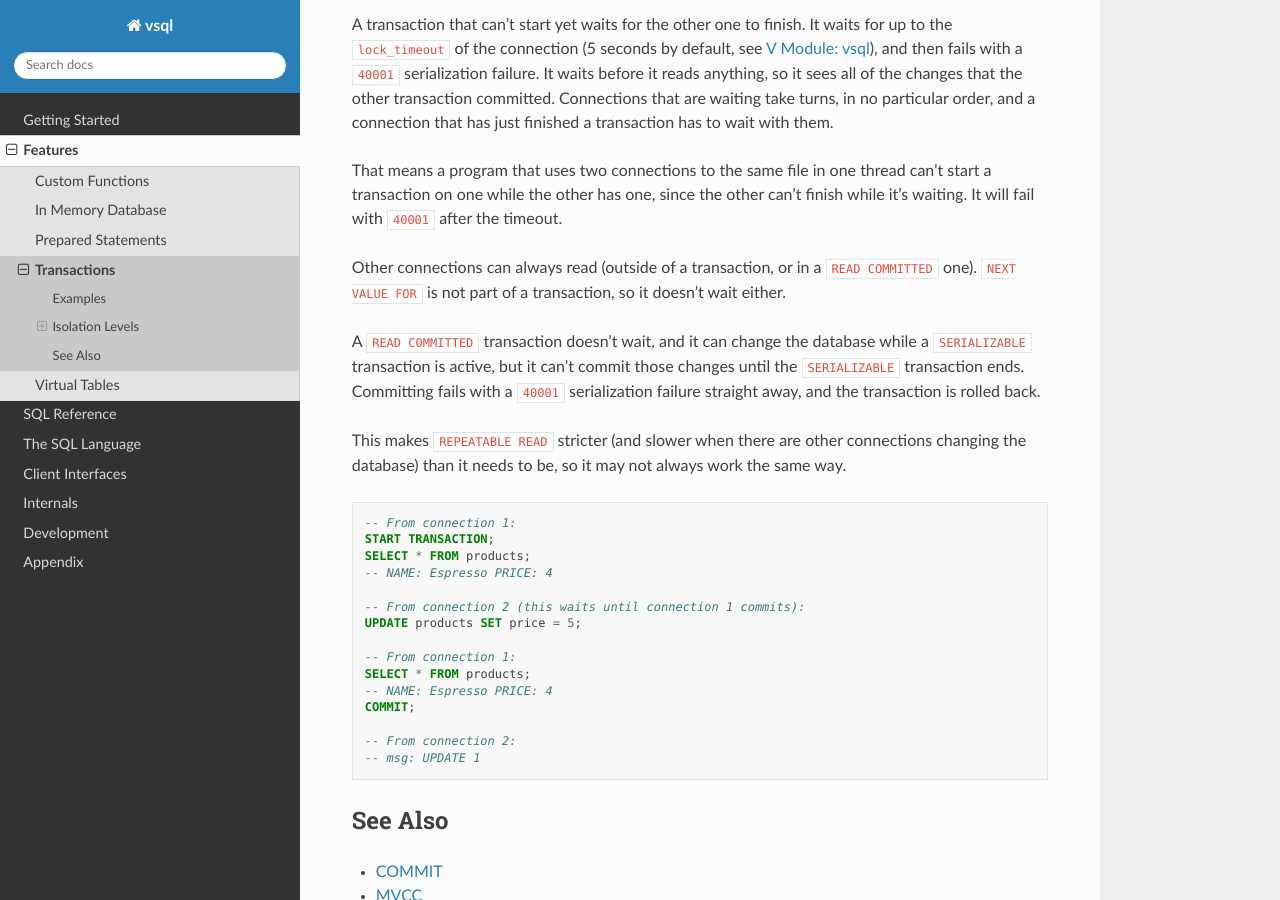
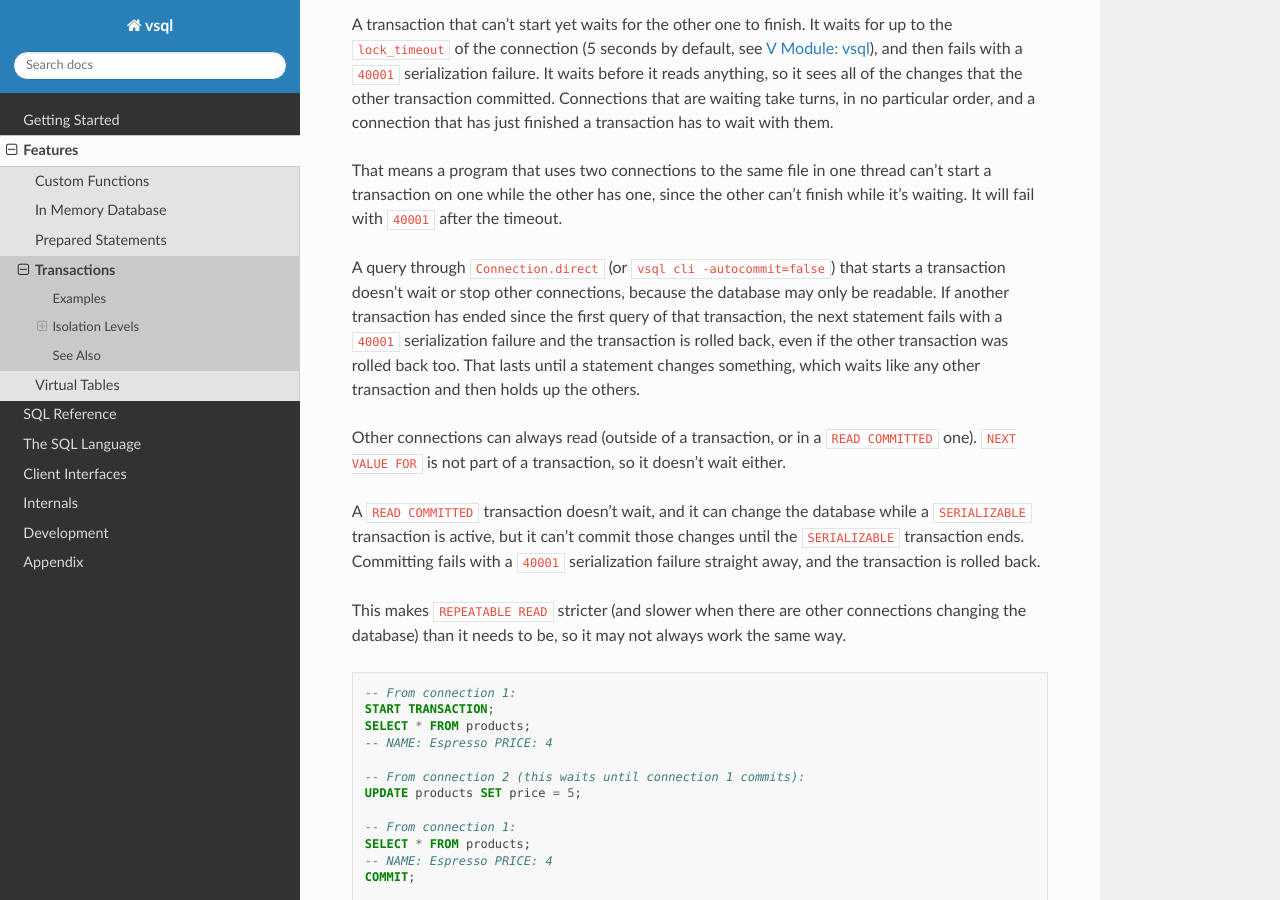
Before and after one commit to elliotchance/vsql, a Sphinx documentation site: the page built from docs/transactions.rst, in a window 1280 px wide and 900 px high, scrolled down 2113 px. Built offline with Sphinx 7.4.7 and the Read the Docs theme 3.1.0, drawn with Linux system fonts in a browser that asks for light colours.

Commit message:
language: Isolate direct queries without a lock (#950)
A query that starts an SQL-transaction through Connection.direct can't take the isolation lock, because the database may only be readable (#672), so with REPEATABLE READ or SERIALIZABLE it could see what another connection committed after its first query. Rather than find a way to hold the lock, each query now compares the header it read with the header the first query read, and if a transaction has ended in between it fails with 40001 and the SQL-transaction is rolled back (4.41.5). That only needs what the query already reads, with the database file locked, so nothing can commit between the comparison and the rows. It doesn't need to write or create anything, so it works for any database that can be read, however other connections can change it. The statement that later starts the transaction in storage has the same check, with the isolation lock held by then.

This means that these queries don't wait and don't hold anyone up. A lock would have had to be exclusive until #554 adds shared locks, so a SELECT with autocommit off would stop other readers of the same read-only file and every writer until COMMIT. The cost is that the reader is the one that fails, including for a change it wouldn't have noticed, and so a reader that keeps going while others write may have to retry many times. A transaction that was rolled back counts too, because the file only records which transactions are active. All of that is allowed for a serialization failure, and it's documented in transactions.rst. Nothing changes for START TRANSACTION, which still takes the lock and waits, or for READ COMMITTED.

libvsql doesn't go through Connection.direct, so it isn't affected.

Fixes #824

Co-authored-by: Claude Opus 5.5 <noreply@anthropic.com>

```diff
--- a/docs/transactions.rst
+++ b/docs/transactions.rst
@@ -132,6 +132,14 @@ That means a program that uses two connections to the same file in one thread
 can't start a transaction on one while the other has one, since the other
 can't finish while it's waiting. It will fail with ``40001`` after the timeout.
 
+A query through ``Connection.direct`` (or ``vsql cli -autocommit=false``) that
+starts a transaction doesn't wait or stop other connections, because the database
+may only be readable. If another transaction has ended since the first query of
+that transaction, the next statement fails with a ``40001`` serialization failure
+and the transaction is rolled back, even if the other transaction was rolled back
+too. That lasts until a statement changes something, which waits like any other
+transaction and then holds up the others.
+
 Other connections can always read (outside of a transaction, or in a
 ``READ COMMITTED`` one). ``NEXT VALUE FOR`` is not part of a transaction, so
 it doesn't wait either.
--- a/docs/v-client-library-docs.rst
+++ b/docs/v-client-library-docs.rst
@@ -702,6 +702,9 @@ struct Connection
    	// direct_query_transaction is true when an SQL-transaction was started by
    	// a query in direct (see Connection.direct) that hasn't changed anything.
    	direct_query_transaction bool
+   	// direct_query_headers has the header of each catalog (by name) that was
+   	// read by the first query of that SQL-transaction, see check_direct_query.
+   	direct_query_headers map[string]Header
    	// cursors are the standing cursors that have been declared, by name (see
    	// DeclareCursor).
    	cursors map[string]&Cursor
```
Also changed, not shown: 5 other files.
